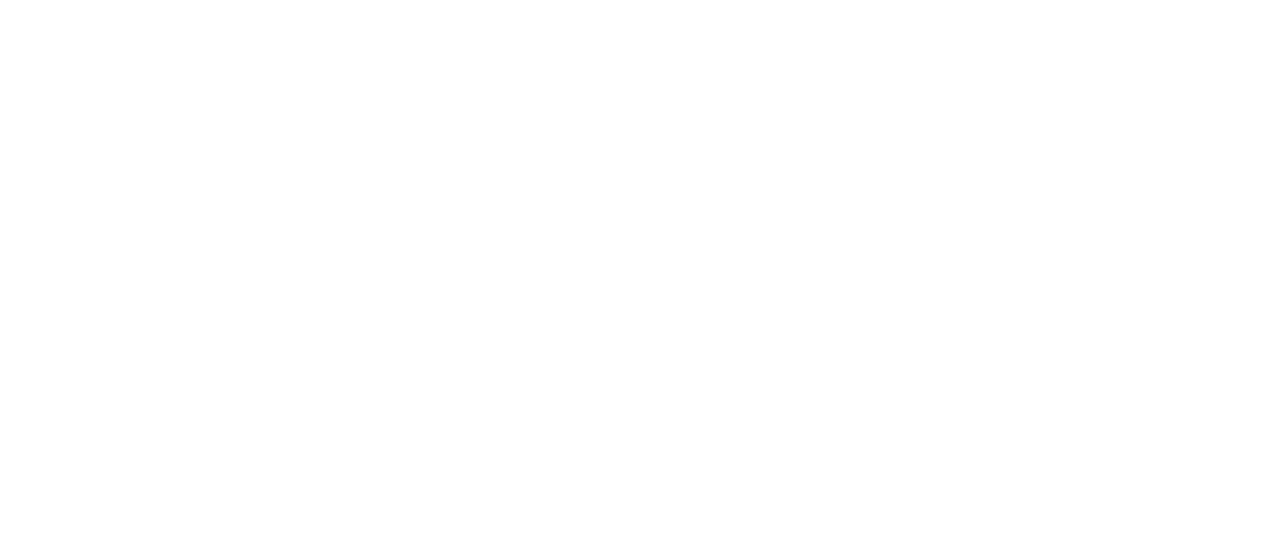
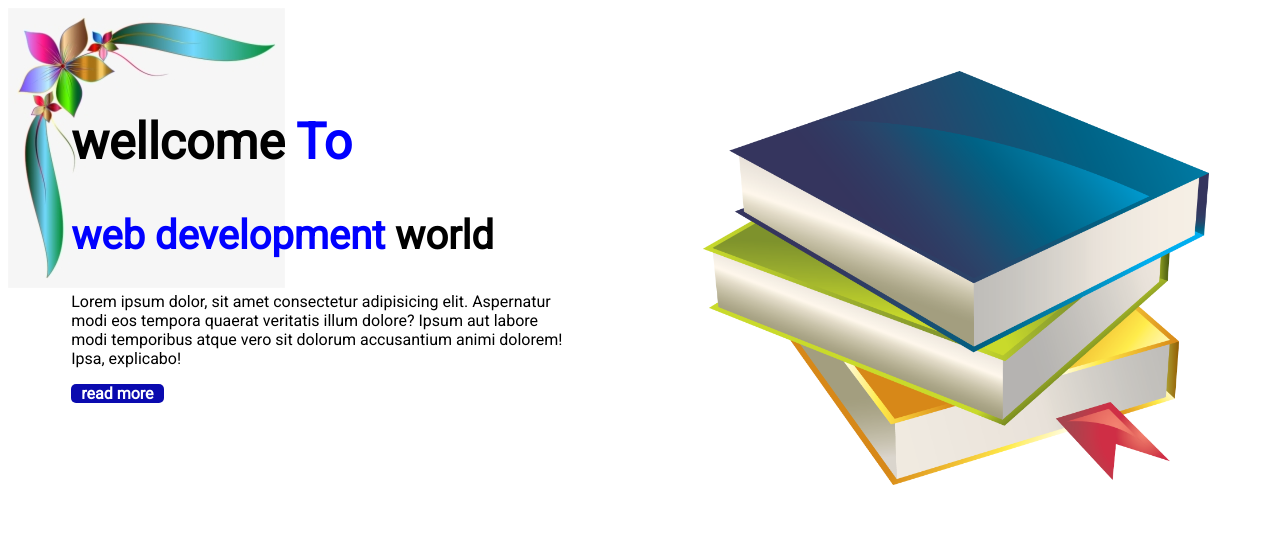
Before and after one commit to tanim92/developer-protfolio1, a plain HTML site: page index.html in a window 1280 px wide. Drawn offline with Linux system fonts and the light colour scheme.

Commit message:
secsion headin pragraph added

```diff
--- a/index.html
+++ b/index.html
@@ -5,11 +5,29 @@
     <meta charset="UTF-8">
     <meta http-equiv="X-UA-Compatible" content="IE=edge">
     <meta name="viewport" content="width=device-width, initial-scale=1.0">
+    <link rel="preconnect" href="https://fonts.googleapis.com">
+    <link rel="preconnect" href="https://fonts.gstatic.com" crossorigin>
+    <link href="https://fonts.googleapis.com/css2?family=Poppins&family=Roboto&display=swap" rel="stylesheet">
     <title>Developer protfolio1</title>
     <link rel="stylesheet" href="style.css">
 </head>
 
 <body>
+    <section class="flexible bg-banner">
+        <div class="half-width">
+            <h1>wellcome <span>To</span> </h1>
+            <h2> <span>web development</span> world</h2>
+            <p>Lorem ipsum dolor, sit amet consectetur adipisicing elit. Aspernatur modi eos tempora quaerat veritatis
+                illum
+                dolore? Ipsum aut labore modi temporibus atque vero sit dolorum accusantium animi dolorem! Ipsa,
+                explicabo!
+            </p>
+            <a class="button" href="">read more</a>
+        </div>
+        <div class="half-width">
+            <img src="image/book_PNG2105.png" alt="book-img">
+        </div>
+    </section>
 
 </body>
 
--- a/style.css
+++ b/style.css
@@ -0,0 +1,39 @@
+body{
+    font-family: 'Poppins', sans-serif;
+font-family: 'Roboto', sans-serif;
+}
+
+.half-width{
+    width: 50%;
+    padding:5%;
+
+}
+.half-width img{
+    width:100%;
+}
+.flexible{
+    display: flex;
+}
+.bg-banner{
+    background-image: url(image/floral.png);
+    background-repeat: no-repeat;
+}
+
+span{
+    color: blue;
+}
+h1{
+    font-size: 50px;
+}
+h2{
+    font-size: 40px;
+}
+.button{
+    background-color:rgb(10, 10, 175);
+    border-radius: 5px;
+    font-weight: 700;
+    color: white;
+    padding-left: 10px;
+    padding-right: 10px;
+    text-decoration: none;
+}
```
Also changed, not shown: image/banner-background-png.png (added), image/book_PNG2105.png (added), image/ff22.jpg (added), image/floral.png (added).
